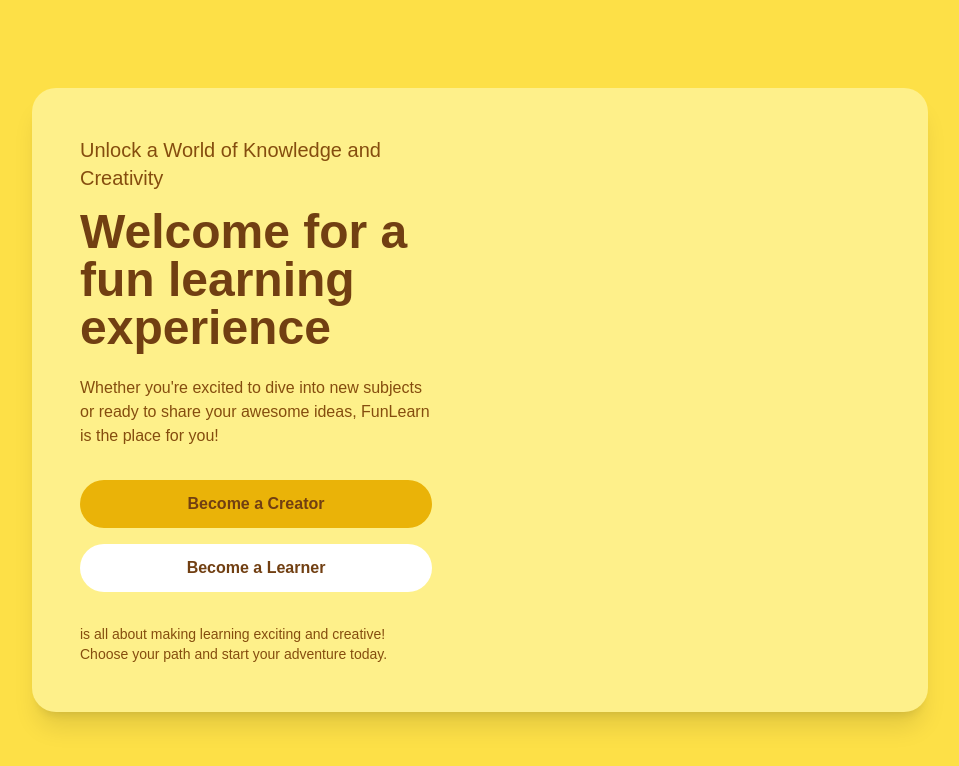
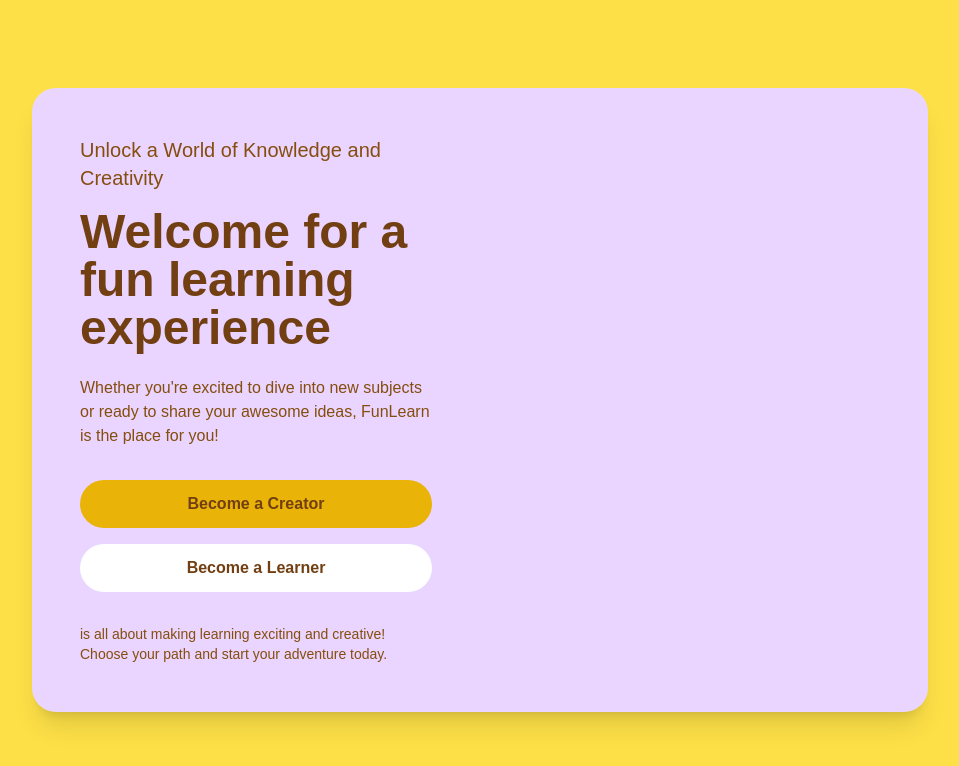
Before and after one commit to obedomwenga/BrightQuest, a Next.js app in the folder front-end/: page /signup in a window 1280 px wide. Shown: the top 766 px of the page, without its empty margins (160-1119 px from the left). Built offline with nearby package versions, Linux system fonts and the light colour scheme.

Commit message:
session page bg color

```diff
--- a/front-end/src/components/@layouts/session-layout.tsx
+++ b/front-end/src/components/@layouts/session-layout.tsx
@@ -1,9 +1,9 @@
 import Image from 'next/image'
 
-export default function SessionLayout({ children }) {
+export default function SessionLayout({ children, bgColor }) {
   return (
-    <div className="min-h-screen bg-yellow-300 flex items-center justify-center p-4">
-      <div className="w-full max-w-4xl flex flex-col md:flex-row items-center bg-yellow-200 rounded-3xl overflow-hidden shadow-xl">
+    <div className={`min-h-screen bg-yellow-300 flex items-center justify-center p-4`}>
+      <div className={`w-full max-w-4xl flex flex-col md:flex-row items-center bg-${bgColor}-200 rounded-3xl overflow-hidden shadow-xl`}>
         { children }
         <div className="w-full md:w-1/2 relative">
           {/* <Image
--- a/front-end/src/pages/signup/index.tsx
+++ b/front-end/src/pages/signup/index.tsx
@@ -10,7 +10,7 @@
 
 export default function Signup(){
     return (
-        <SessionLayout>
+        <SessionLayout bgColor="purple">
             <div className={cn("w-full md:w-1/2 p-8 md:p-12 font-montserrat", fontSans.variable)}>
                 <h2 className="text-xl text-yellow-800 mb-4">Unlock a World of Knowledge and Creativity</h2>
                 <h1 className="text-4xl md:text-5xl font-bold text-yellow-900 mb-6">
```
